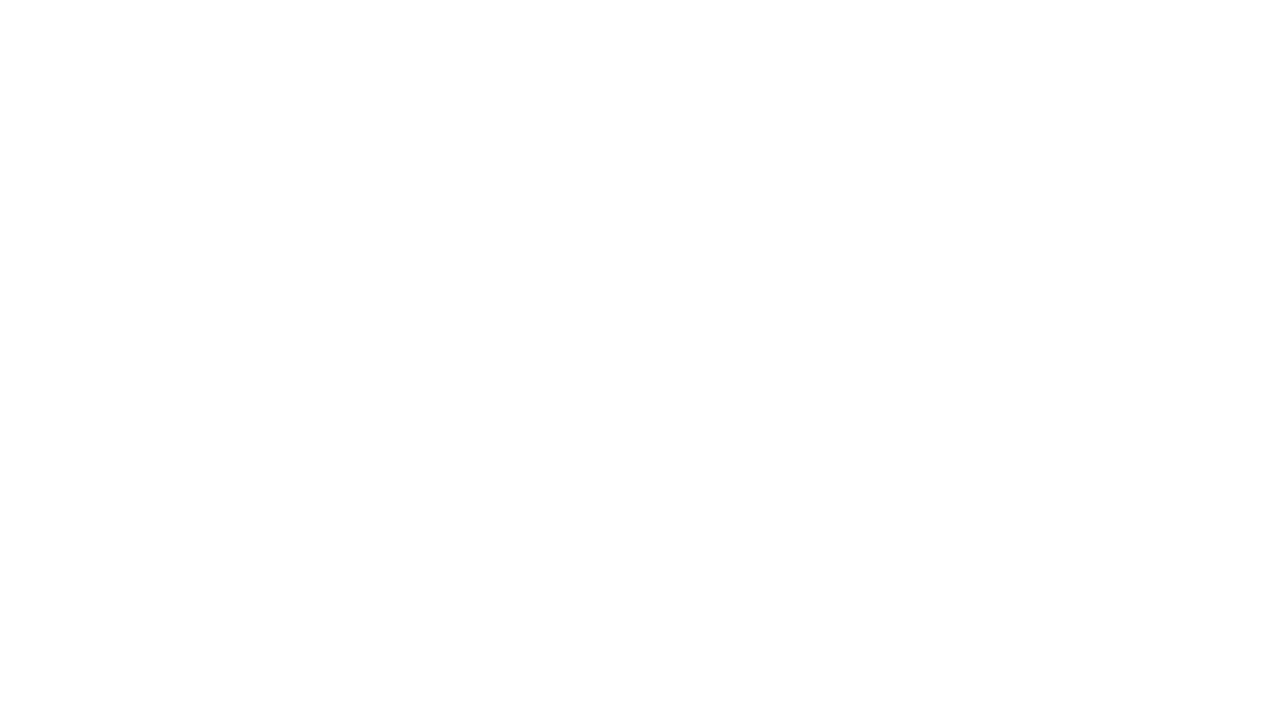
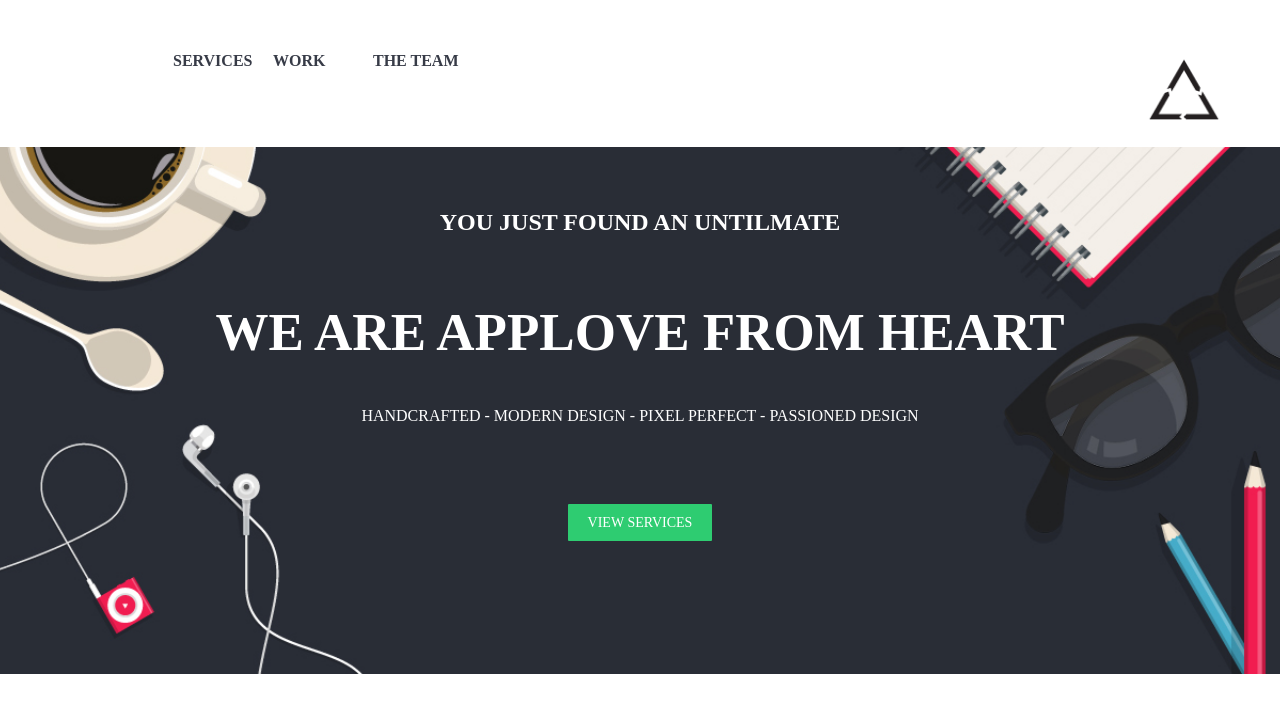
Before and after one commit to mackyjava/appLove-gridCss, a plain HTML site: page index.html in a window 1280 px wide. Drawn offline with Linux system fonts and the light colour scheme; a web font is replaced by a local one.

Commit message:
header y primera seccion

```diff
--- a/css/common.css
+++ b/css/common.css
@@ -2,6 +2,12 @@
  * Clases reutilizables para el proyecto
  * (Aquí pueden ir las clases de tu grid)
  */
+ *{
+	padding:0;
+	margin:0;
+	box-sizing: border-box;
+}
+
 
 .mb-0 {
   margin-bottom: 0;
@@ -14,3 +20,59 @@
 .text-uppercase {
   text-transform: uppercase;
 }
+
+
+
+.container{
+	width: 100%;
+	padding: 0;
+	margin:0px auto;
+}
+.row:before, .row:after {
+	content: " ";
+	display: table;
+}
+.row:after {
+	clear:both;
+}
+[class*= "col-"] {
+	min-height: 7px;
+	padding:12px;
+	float: left;
+}
+.col-1 {
+	width: 8.3334%;
+}
+.col-2 {
+	width: 16.6667%;
+}
+.col-3 {
+	width: 25%;
+}
+.col-4 {
+	width: 33.3334%;
+}
+.col-5 {
+	width: 41.6667%;
+}
+.col-6 {
+	width: 50%;
+}
+.col-7 {
+	width: 58.3334%;
+}
+.col-8 {
+	width: 66.6667%;
+}
+.col-9 {
+	width: 75%;
+}
+.col-10 {
+	width: 83.3334%;
+}
+.col-11{
+	width:91.6667%;
+}
+.col-12 {
+	width: 100%;
+}
--- a/css/main.css
+++ b/css/main.css
@@ -35,3 +35,72 @@ a {
 a:hover {
   color: #E95853;
 }
+.flex{
+  display: flex;
+}
+.menu {
+  width: 100%;
+  padding: 0px;
+  overflow: auto;
+}
+.logo {
+  float: right;
+  width: 13%;
+  padding-right: 0px;
+}
+.floatI {
+  float:left;
+}
+.clear {
+  clear: both;
+}
+.link {
+  font-weight: 700;
+  padding: 21px;
+}
+header {
+  width: 100%;
+  position: fixed;
+  background: #fff;
+  top: 0;
+
+}
+#home {
+  background-image:url(../assets/images/bg-home.jpg);
+  background-position: center;
+  background-repeat:no-repeat;
+  background-size: cover;
+  height: 554px;
+  text-align:center;
+  margin-top: 120px;
+}
+#home .container {
+  color: white;
+  padding: 70px;
+}
+.text-home {
+  font-size: 53px;
+  margin-top: 20px;
+}
+.btn-home {
+  background: #2ECC71;
+  color: #fff;
+  padding: 11px 20px;
+  border-radius: 1px;
+  font-weight: 500;
+  text-transform: uppercase;
+  margin-top: 85px;
+  font-size: 14px;
+}
+.altura {
+  height: 120px;
+  margin-top: 55px;
+}
+nav {
+  width: 100%;
+  max-width: 1200px;
+  background: white;
+}
+.menu .container {
+  margin-top: 35px;
+}
--- a/index.html
+++ b/index.html
@@ -3,16 +3,56 @@
 <head>
 	<meta charset="UTF-8">
 	<title>Applove</title>
+	<link rel="stylesheet" type="text/css" href="https://fonts.google.com/specimen/Raleway">
 	<!-- Importa la fuente del proyecto (Raleway) de Google Fonts (https://fonts.google.com) -->
 
 	<!-- Enlaza tu CSS reutilizable aquí (common.css) -->
+	<link rel="stylesheet" type="text/css" href="css/common.css">
 
 	<!-- Enlaza tu CSS del proyecto aquí -->
+	<link rel="stylesheet" type="text/css" href="css/main.css">
 
 </head>
 <body>
 	<!-- Escribe el HTML aquí -->
-
+	<header class=" menu "><!--comienza header y barra nav-->
+	 <nav class="container">
+		<section class="row">
+		    <section class="col-1"><a href="#" class=" text-uppercase link mb-0 "></a></section>
+			<section class="col-1 margen"><a href="#" class=" text-uppercase link mb-0 ">services</a class="col-2"></section>
+			<section class="col-1"><a href="#" class="text-uppercase link mb-0 ">work</a></section>
+			<section class="col-2"><a href="#" class=" text-uppercase link mb-0">the team</a></section>
+			<section class="col-7"><img src="assets/images/logo-r.png" class="logo mb-0"></section>
+        </section>
+		</nav>
+	</header><!--termina header -->
+	<article class="clear" id="home">
+	    <section class="container ">
+           <section  class="row">
+               <section class="col-3"></section>
+               <section class="col-6"><h2>YOU JUST FOUND AN UNTILMATE</h2></section>
+               <section class="col-3"></section>
+           </section>
+           <section class="row">
+               <section class="col-1"></section>
+               <section class="col-10"><h1 class="text-uppercase text-home mb-0">we are applove from heart</h1></section>
+               <section class="col-1"></section>
+           </section>
+           <section class="row">
+	           	<section class="col-2"></section>
+	           	<section class="col-8"><p class="text-uppercase mt-0">handcrafted - modern design - pixel perfect - passioned design</p></section>
+	           	<section class="col-2"></section>
+	        </section>
+	        <section class="row">
+	        	<section class="col-5"></section>
+	        	<section class="col-2 altura"><a href="#services" class="btn-home">view services</a></section>
+	        	<section class="col-5"></section>
+	        </section>
+        </section>
+     </article>
+     <article>
+     	<section></section>
+     </article>
 	<!-- Enlaza tu JS aquí -->
 
 </body>
```
